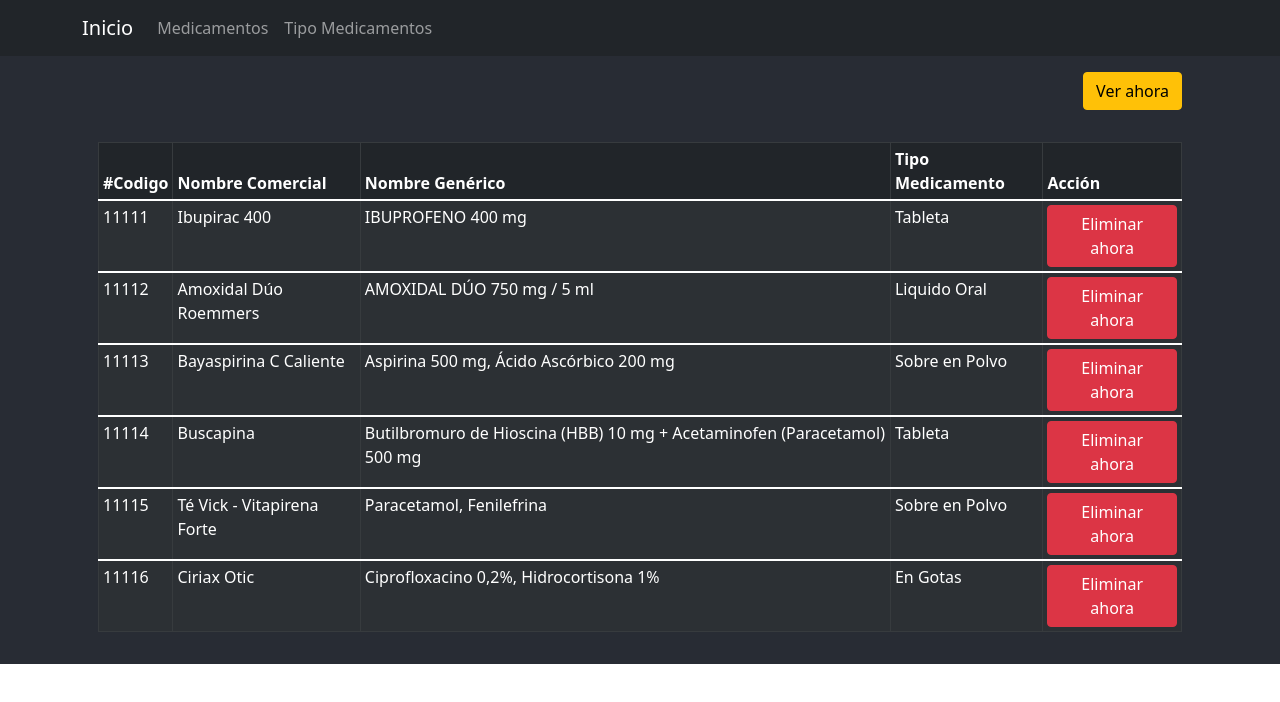
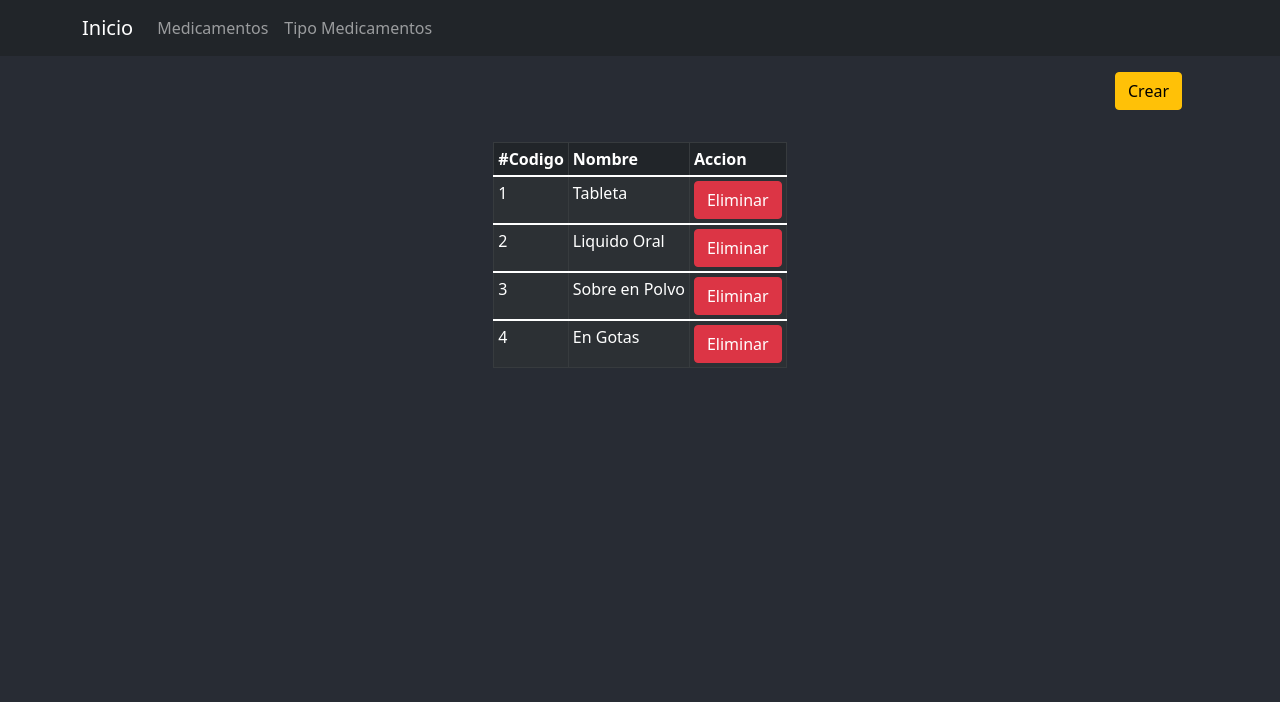
Before and after one commit to ne7espinosa/TP_RCP_DistribuidosUNLa, a React (Create React App) app in the folder View/rpcview/: page /tipomedicamentos in a window 1280 px wide. Shown: the top 702 px of the page. Built offline with nearby package versions, Linux system fonts and the light colour scheme.

Commit message:
Se agrega modal crear y modificaciones vista TipoMedicamento

```diff
--- a/View/rpcview/public/tipomedicamentos.json
+++ b/View/rpcview/public/tipomedicamentos.json
@@ -3,75 +3,19 @@
         "datos": [
             {
                 "id": "1",
-                "nomComercial": "Ibupirac 400",
-                "codigo": "11111",
-                "nomDroga": "IBUPROFENO 400 mg",
-                "medicamento": [
-                    {
-                        "id": "1",
-                        "nombre": "Tableta"
-                    }
-                ]
+                "nombre": "Tableta"
             },
             {
                 "id": "2",
-                "nomComercial": "Amoxidal Dúo Roemmers",
-                "codigo": "11112",
-                "nomDroga": "AMOXIDAL DÚO 750 mg / 5 ml",
-                "medicamento": [
-                    {
-                        "id": "2",
-                        "nombre": "Liquido Oral"
-                    }
-                ]
+                "nombre": "Liquido Oral"
             },
             {
                 "id": "3",
-                "nomComercial": "Bayaspirina C Caliente",
-                "codigo": "11113",
-                "nomDroga": "Aspirina 500 mg, Ácido Ascórbico 200 mg",
-                "medicamento": [
-                    {
-                        "id": "3",
-                        "nombre": "Sobre en Polvo"
-                    }
-                ]
+                "nombre": "Sobre en Polvo"
             },
             {
                 "id": "4",
-                "nomComercial": "Buscapina",
-                "codigo": "11114",
-                "nomDroga": "Butilbromuro de Hioscina (HBB) 10 mg + Acetaminofen (Paracetamol) 500 mg",
-                "medicamento": [
-                    {
-                        "id": "1",
-                        "nombre": "Tableta"
-                    }
-                ]
-            },
-            {
-                "id": "5",
-                "nomComercial": "Té Vick - Vitapirena Forte",
-                "codigo": "11115",
-                "nomDroga": "Paracetamol, Fenilefrina",
-                "medicamento": [
-                    {
-                        "id": "3",
-                        "nombre": "Sobre en Polvo"
-                    }
-                ]
-            },
-            {
-                "id": "6",
-                "nomComercial": "Ciriax Otic",
-                "codigo": "11116",
-                "nomDroga": "Ciprofloxacino 0,2%, Hidrocortisona 1%",
-                "medicamento": [
-                    {
-                        "id": "4",
-                        "nombre": "En Gotas"
-                    }
-                ]
+                "nombre": "En Gotas"
             }
         ]
     }
--- /dev/null
+++ b/View/rpcview/src/components/FormCrearMedicamento.js
@@ -0,0 +1,92 @@
+import React, { useEffect, useState } from 'react';
+import { Form, Button } from 'react-bootstrap';
+
+export default function FormCrearMedicamento({ onSubmit }) {
+
+    const [medicamentos, setMedicamentos] = useState([]);
+    const [nomDroga, setNombreGenerico] = React.useState("");
+    const [nomComercial, setNombreComercial] = React.useState("");
+    // const [tipoMedicamento, setTipoMedicamento] = React.useState("");
+    const [codigo, setCodigo] = React.useState("");
+
+    useEffect(() => {
+        setTimeout(function () {
+            fetch('../tipomedicamentos.json'
+                , {
+                    headers: {
+                        'Content-Type': 'application/json',
+                        'Accept': 'application/json'
+                    }
+                }
+            )
+                .then(function (response) {
+                    return response.json();
+                })
+                .then(function (tipomedicamentosResolve) {
+                    let tipomedicamentos = tipomedicamentosResolve[0].datos;
+                    if (tipomedicamentos) {
+                        setMedicamentos([...tipomedicamentos]);
+                    }
+                })
+        }, 1000);
+
+
+    }, []);
+
+    const bodyModal = (
+        <div>
+            <Form onSubmit={onSubmit}>
+                <Form.Group>
+                    <Form.Label>Nombre Comercial</Form.Label>
+                    <Form.Control
+                        placeholder="Nombre Comercial"
+                        value={nomComercial}
+                        onChange={event => setNombreComercial(event.target.value)}
+                    />
+                </Form.Group>
+
+                <Form.Group>
+                    <Form.Label>Nombre Comercial</Form.Label>
+                    <Form.Control
+                        placeholder="Nombre Generico"
+                        value={nomDroga}
+                        onChange={event => setNombreGenerico(event.target.value)}
+                    />
+                </Form.Group>
+                <Form.Group>
+                    <Form.Label>Codigo</Form.Label>
+                    <Form.Control
+                        placeholder="Codigo"
+                        value={codigo}
+                        onChange={event => setCodigo(event.target.value)}
+                    />
+                </Form.Group>
+                <Form.Group>
+                    <Form.Label>Tipo Medicamento</Form.Label>
+                    <Form.Select aria-label="Tipo Medicamento">
+                        {
+                            medicamentos.length > 0 ?
+                                medicamentos.map(medicamento => {
+                                    return (
+                                        <option value={medicamento.id}>{medicamento.nombre}</option>
+                                    )
+                                })
+                                :
+                                <option>No existen tipo medicamento</option>
+                        }
+                    </Form.Select>
+                </Form.Group>
+                <Button variant="primary" type="submit" block style={{marginTop : '20px'}}>
+                    Crear
+                </Button>
+            </Form>
+
+        </div>
+    );
+
+    return (
+        <>
+            {bodyModal}
+        </>
+    );
+};
--- a/View/rpcview/src/components/Medicamento.js
+++ b/View/rpcview/src/components/Medicamento.js
@@ -1,9 +1,20 @@
 import React, { useState, useEffect } from 'react';
-import { Table, Button, Container, Row, Col } from 'react-bootstrap';
+import { Table, Button, Container, Col, Modal} from 'react-bootstrap';
+import FormCrearMedicamento from './FormCrearMedicamento';
 
 function Medicamento() {
 
     const [medicamentos, setMedicamentos] = useState([]);
+    const [show, setShow] = useState(false);
+    const handleClose = () => setShow(false);
+    const handleShow = () => setShow(true);
+
+
+    const onLoginFormSubmit = (e) => {
+        e.preventDefault();
+        console.log(e);
+        handleClose();
+      };
 
     useEffect(() => {
         setTimeout(function () {
@@ -24,17 +35,17 @@
                         setMedicamentos([...medicamentos]);
                     }
                 })
-        }, 2000);
+        }, 1000);
 
 
     }, []);
 
-    console.log(medicamentos);
     return (
+        <>
             <Container>
                 <Col>
                     <div className="d-flex p-3 justify-content-end">
-                    <Button className="float-right" variant="warning">Crear</Button>
+                        <Button onClick={handleShow} className="float-right" variant="warning">Crear</Button>
                     </div>
                 </Col>
                 <Col>
@@ -47,7 +58,6 @@
                                     <th>Nombre Comercial</th>
                                     <th>Nombre Genérico</th>
                                     <th>Tipo Medicamento</th>
-                                <th>Acción</th>
                                 </tr>
                             </thead>
                             {
@@ -59,7 +69,6 @@
                                                 <td>{medicamento.nomComercial}</td>
                                                 <td>{medicamento.nomDroga}</td>
                                                 <td>{medicamento.tipoMedicamento[0].nombre}</td>
-                                            <td><Button variant="danger">Eliminar</Button></td>
                                             </tr>
                                         </tbody>
                                     )
@@ -69,6 +78,17 @@
                     </div>
                 </Col>
             </Container>
+            <Modal show={show} onHide={handleClose} animation={false}>
+                <Modal.Header closeButton>
+                    <Modal.Title>Crear Medicamento</Modal.Title>
+                </Modal.Header>
+                <Modal.Body>
+                    <FormCrearMedicamento onSubmit={onLoginFormSubmit} />
+                </Modal.Body>
+                <Modal.Footer>
+                </Modal.Footer>
+            </Modal>
+        </>
     )
 }
 
--- a/View/rpcview/src/components/TipoMedicamento.js
+++ b/View/rpcview/src/components/TipoMedicamento.js
@@ -1,7 +1,7 @@
 import React, { useState, useEffect } from 'react';
-import { Table, Button, Container, Row, Col } from 'react-bootstrap';
+import { Table, Button, Container, Col } from 'react-bootstrap';
 
-function Tipomedicamento() {
+function TipoMedicamento() {
 
     const [tipomedicamentos, setTipomedicamentos] = useState([]);
 
@@ -24,17 +24,16 @@
                         setTipomedicamentos([...tipomedicamentos]);
                     }
                 })
-        }, 2000);
+        }, 1000);
 
 
     }, []);
 
-    console.log(tipomedicamentos);
     return (
         <Container>
             <Col>
                 <div className="d-flex p-3 justify-content-end">
-                    <Button className="float-right" variant="warning">Ver ahora</Button>
+                    <Button className="float-right" variant="warning">Crear</Button>
                 </div>
             </Col>
             <Col>
@@ -44,10 +43,8 @@
                         <thead>
                             <tr>
                                 <th>#Codigo</th>
-                                <th>Nombre Comercial</th>
-                                <th>Nombre Genérico</th>
-                                <th>Tipo Medicamento</th>
-                                <th>Acción</th>
+                                <th>Nombre</th>
+                                <th>Accion</th>
                             </tr>
                         </thead>
                         {
@@ -55,11 +52,9 @@
                                 return (
                                     <tbody key={tipomedicamento.id}>
                                         <tr>
-                                            <td>{tipomedicamento.codigo}</td>
-                                            <td>{tipomedicamento.nomComercial}</td>
-                                            <td>{tipomedicamento.nomDroga}</td>
-                                            <td>{tipomedicamento.medicamento[0].nombre}</td>
-                                            <td><Button variant="danger">Eliminar ahora</Button></td>
+                                            <td>{tipomedicamento.id}</td>
+                                            <td>{tipomedicamento.nombre}</td>
+                                            <td><Button variant="danger">Eliminar</Button></td>
                                         </tr>
                                     </tbody>
                                 )
@@ -72,4 +67,4 @@
     )
 }
 
-export default Tipomedicamento
+export default TipoMedicamento
--- a/View/rpcview/src/index.css
+++ b/View/rpcview/src/index.css
@@ -5,14 +5,10 @@
     sans-serif;
   -webkit-font-smoothing: antialiased;
   -moz-osx-font-smoothing: grayscale;
+  background: #282c34 !important;
 }
 
 code {
   font-family: source-code-pro, Menlo, Monaco, Consolas, 'Courier New',
     monospace;
 }
-
-#body
-{
-  background: #282c34;
-}
```
Also changed, not shown: 1 other file (tests, documents, lock files or other folders). Lines whose indentation alone changed are shown as unchanged.
